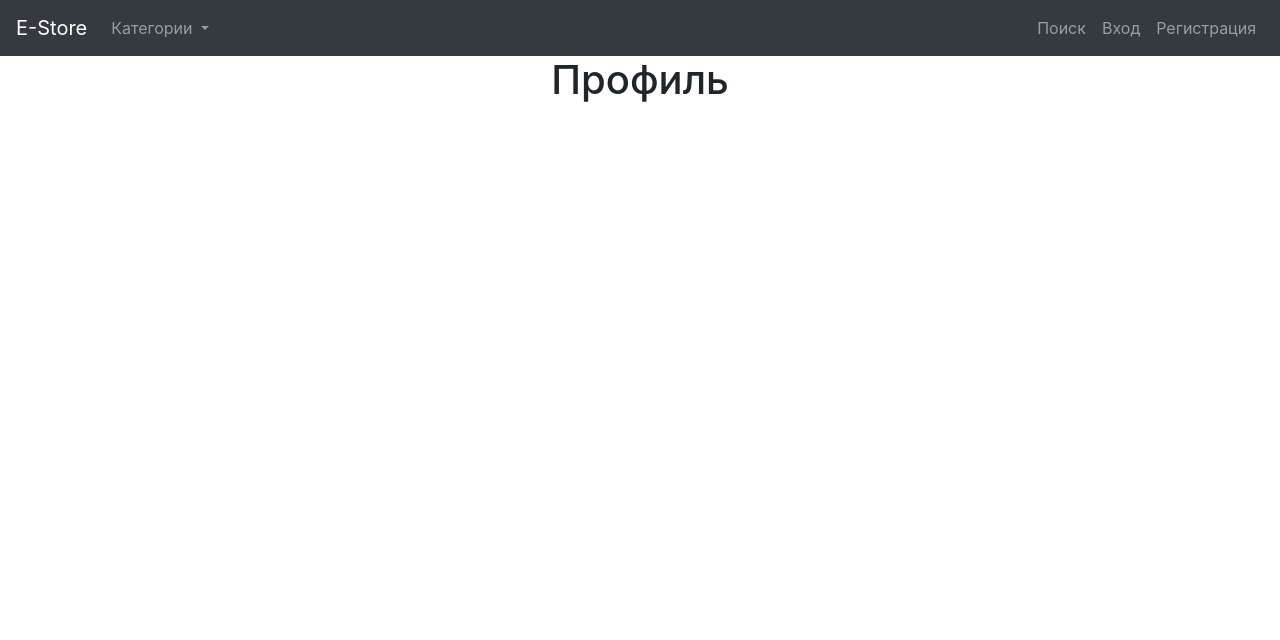
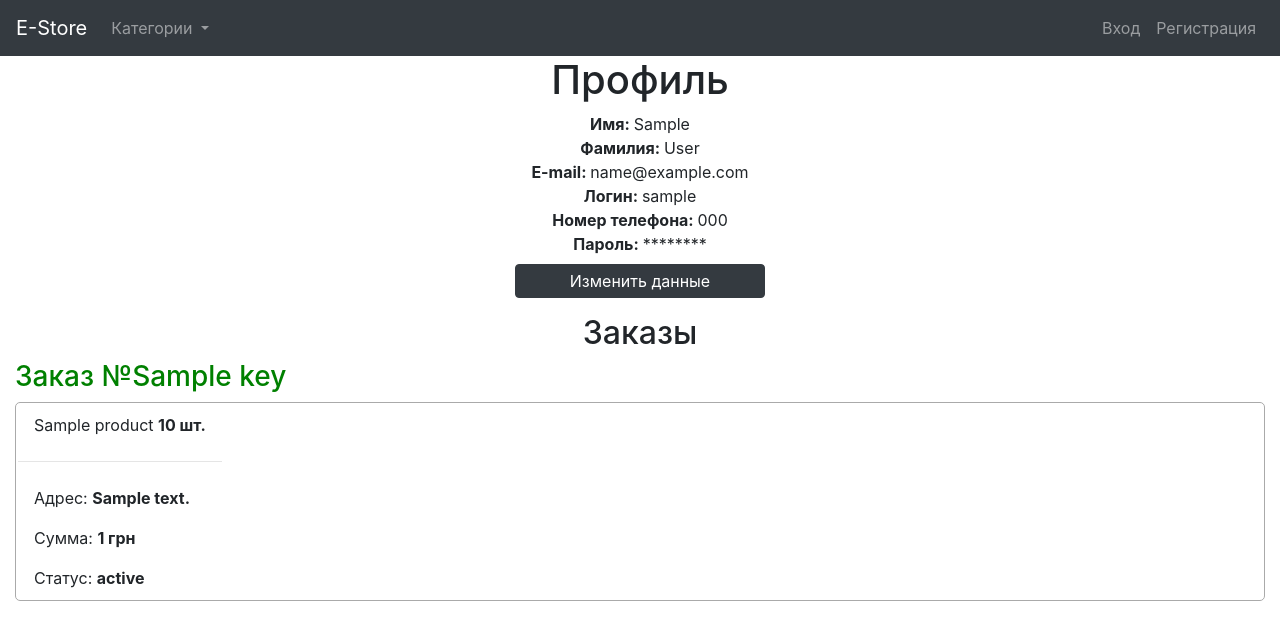
Before and after one commit to SanyaSosedskyi/e_store, a Django app: template accounts/templates/accounts/profile.html in a window 1280 px wide. Shown: the top 640 px of the page. Run offline with Django 3.2, Linux system fonts and the light colour scheme; the template is opened without the code that fills it: most values are stand-ins (such as "Sample title", 1, 10 or a date in 2020); some libraries are stand-ins or nearby versions.

Commit message:
Added profile, basket and others

```diff
--- a/accounts/models.py
+++ b/accounts/models.py
@@ -10,7 +10,7 @@ class UserProfileInfo(models.Model):
                                  regex=r'^((8|\+7)[\- ]?)?(\(?\d{3}\)?[\- ]?)?[\d\- ]{7,10}$')])
 
     def __str__(self):
-        return 'id_' + str(self.user.id) + ' ' + self.user.first_name + ' ' + self.user.last_name
+        return 'id' + str(self.user.id) + ' ' + self.user.first_name + ' ' + self.user.last_name
 
     class Meta:
         verbose_name = 'Пользователь'
--- a/accounts/templates/accounts/profile.html
+++ b/accounts/templates/accounts/profile.html
@@ -3,8 +3,89 @@
 {% block content %}
 
     <div class="container-fluid">
-        <h1 style="text-align: center">Профиль</h1>
-        <div style="text-align: center"></div>
+        <h1 class="text-center">Профиль</h1>
+        <div id="profile-show-block"  class="text-center">
+            <ul class="list-unstyled">
+                <li>
+                    <strong>Имя: </strong>{{ user_profile_info.user.first_name }}
+                </li>
+                <li>
+                    <strong>Фамилия: </strong>{{ user_profile_info.user.last_name }}
+                </li>
+                <li>
+                    <strong>E-mail: </strong>{{ user_profile_info.user.email }}
+                </li>
+                <li>
+                    <strong>Логин: </strong>{{ user_profile_info.user.username }}
+                </li>
+                <li>
+                    <strong>Номер телефона: </strong>{{ user_profile_info.phone }}
+                </li>
+                <li>
+                    <strong>Пароль: </strong> ********
+                </li>
+                <li>
+                    <button class="btn btn-block btn-dark mt-2 p-1" onclick="changeProfile()">Изменить данные</button>
+                </li>
+            </ul>
+        </div>
+        <div id="profile-change-block" style="display:none" class="m-auto">
+            <form method="POST">
+                {% csrf_token %}
+                <label for="first-name-field"><strong>Имя</strong></label>
+                <input type="text" id="first-name-field" class="form-control input-block"
+                       value='{{ user_profile_info.user.first_name }}' type="text" name="first_name" required>
+                <label for="last-name-field"><strong>Фамилия</strong></label>
+                <input type="text" id="last-name-field" class="form-control input-block"
+                       value='{{ user_profile_info.user.last_name }}' type="text" name="last_name" required>
+                <label for="username-field"><strong>Логин</strong></label>
+                <input type="text" id="username-field" class="form-control input-block"
+                       value='{{ user_profile_info.user.username }}' type="text" name="username" required>
+                <label for="email-field"><strong>E-mail</strong></label>
+                <input type="email" id="email-field" class="form-control input-block"
+                       value='{{ user_profile_info.user.email }}' type="text" name="email" required>
+                <label for="phone-field"><strong>Номер телефона</strong></label>
+                <input type="text" id="phone-field" class="form-control input-block"
+                       value='{{ user_profile_info.phone }}' type="text" name="phone" required>
+                <label for="password-field"><strong>Пароль</strong></label>
+                <input type="password" id="password-field" class="form-control input-block mb-1"
+                       placeholder="Введите старый или новый пароль" type="text" name="password" required>
+                <input type="submit" class="btn btn-dark p-1 btn-block" onclick="showProfile()" value="Сохранить">
+            </form>
+        </div>
     </div>
+    <script>
+        function changeProfile(){
+            let profileChangeBlock = document.getElementById('profile-change-block');
+            let profileShowBlock = document.getElementById('profile-show-block');
+            profileChangeBlock.style.display = 'block';
+            profileShowBlock.style.display = 'none';
+        }
 
+        function showProfile(){
+            let profileChangeBlock = document.getElementById('profile-change-block');
+            let profileShowBlock = document.getElementById('profile-show-block');
+            profileChangeBlock.style.display = 'none';
+            profileShowBlock.style.display = 'block';
+        }
+    </script>
+    <h2 class="text-center mb-2">Заказы</h2>
+    <div class="container-fluid">
+        {% for key, value in orders.items %}
+            <h3 style="color:green">Заказ №{{ key }}</h3>
+            <div class="order-item d-flex mb-3">
+                <div class="order-item-info">
+                    <ul class="p-0 m-0">
+                        {% for item in value.details %}
+                            <li class="nav-link">{{ item.product.title}} <strong>{{ item.amount }} шт.</strong></li>
+                        {% endfor %}
+                        <hr>
+                        <li class="nav-link">Адрес: <strong>{{ value.order.address }} </strong></li>
+                        <li class="nav-link">Сумма: <strong>{{ value.order.total_sum }} грн</strong></li>
+                        <li class="nav-link">Статус: <strong>{{ value.order.get_status_display }}</strong></li>
+                    </ul>
+                </div>
+            </div>
+        {% endfor %}
+    </div>
 {% endblock %}
--- a/accounts/urls.py
+++ b/accounts/urls.py
@@ -7,5 +7,6 @@ urlpatterns = [
     path('register/', views.register, name='register'),
     path('login/', LoginView.as_view(template_name='accounts/auth.html',
                                      redirect_authenticated_user='catalog/'), name='login'),
-    path('logout/', LogoutView.as_view(template_name='e_store/catalog.html'), name='logout')
+    path('logout/', LogoutView.as_view(template_name='e_store/catalog.html'), name='logout'),
+    path('profile/', views.show_profile, name='profile')
 ]
--- a/e_store/models.py
+++ b/e_store/models.py
@@ -89,7 +89,7 @@ class Order(models.Model):
         ordering = ['-created_at']
 
     def __str__(self):
-        return self.id
+        return '№' + str(self.id)
 
 
 class OrderDetails(models.Model):
@@ -98,7 +98,8 @@ class OrderDetails(models.Model):
     amount = models.IntegerField(verbose_name='Кол-во единиц товара', validators=[validators.MinValueValidator(1)])
 
     def __str__(self):
-        return self.id
+        return 'Товар ' + str(self.product.id) + ' к заказу №' + str(self.order.id)
 
     class Meta:
         verbose_name = 'Детали заказа'
+        verbose_name_plural = 'Детали заказов'
--- a/e_store/static/css/styles.css
+++ b/e_store/static/css/styles.css
@@ -72,3 +72,29 @@ html, body{
     display:inline;
     width:auto;
 }
+
+#profile-change-block{
+    width:300px;
+}
+
+#profile-show-block button{
+    width:250px;
+    margin:5px auto;
+}
+
+.basket-item{
+    width:250px;
+}
+.basket-order{
+    width:360px;
+}
+
+.order-item{
+    border:1px solid #aaa;
+    border-radius: 5px;
+    padding:2px;
+}
+
+.order-item-image img{
+    height:190px;
+}
--- a/e_store/templates/e_store/layout/base.html
+++ b/e_store/templates/e_store/layout/base.html
@@ -12,6 +12,7 @@
     <script src="https://ajax.googleapis.com/ajax/libs/jquery/3.4.1/jquery.min.js"></script>
     <script src="https://cdnjs.cloudflare.com/ajax/libs/popper.js/1.14.7/umd/popper.min.js"></script>
     <script src="https://maxcdn.bootstrapcdn.com/bootstrap/4.3.1/js/bootstrap.min.js"></script>
+
 </head>
 <body>
     <nav class="navbar navbar-expand-sm bg-dark navbar-dark">
@@ -38,9 +39,6 @@
                     </ul>
             </div>
             <ul class="navbar-nav ml-auto">
-                <li class="nav-item">
-                    <a class="nav-link" href="#">Поиск</a>
-                </li>
                 {% if not request.user.is_authenticated %}
                 <li class="nav-item">
                     <a class="nav-link" href="{% url 'accounts:login' %}">Вход</a>
@@ -50,10 +48,10 @@
                 </li>
                 {% else %}
                     <li class="nav-item">
-                        <a href="#" class="nav-link">Корзина</a>
+                        <a href="{% url 'e_store:basket' %}" class="nav-link">Корзина</a>
                     </li>
                     <li class="nav-item">
-                        <a href="#" class="nav-link">Профиль</a>
+                        <a href="{% url 'accounts:profile' %}" class="nav-link">Профиль</a>
                     </li>
                     <li class="nav-item">
                         <a href="{% url 'accounts:logout' %}" class="nav-link">Выйти</a>
--- a/e_store/templates/e_store/product.html
+++ b/e_store/templates/e_store/product.html
@@ -17,6 +17,7 @@
                     <li class="nav-item">{{ pd }}</li>
                 {% endfor %}
             </ul>
+            <h5 class="ml-3 mt-2">В наличии: {{ current_product.amount }}</h5>
             <h4 class="ml-3 mt-2">Цена: {{ current_product.price }} грн</h4>
         </div>
         <div class="col-sm-4">
@@ -26,11 +27,15 @@
             {% else %}
                 <div style="text-align:center">
                     <form method="POST">
+                        {% csrf_token %}
                         <input type="number" class="form-control mb-2" name="amount" placeholder="Количество">
                         <button type="submit" class="btn btn-primary">Добавить</button>
                     </form>
                 </div>
             {% endif %}
+            {% if error %}
+                <p style="color:red" class="text-center">{{ error }}</p>
+            {% endif %}
         </div>
     </div>
 </div>
--- a/e_store/urls.py
+++ b/e_store/urls.py
@@ -10,5 +10,7 @@ app_name = 'e_store'
 urlpatterns = [
     path('', RedirectView.as_view(url='{}/'.format(str(Category.objects.first().id))), name='catalog_redirect'),
     path('<int:category_id>/', views.catalog, name='catalog'),
-    path('<int:category_id>/<int:product_id>/', views.product, name='product')
+    path('<int:category_id>/<int:product_id>/', views.product, name='product'),
+    path('basket/', views.basket, name='basket'),
+    path('basket/<int:product_id>/', views.delete_from_basket, name='delete_from_basket')
 ]
--- a/store/settings.py
+++ b/store/settings.py
@@ -25,7 +25,7 @@ SECRET_KEY = 'k48d1pwuz01ur_=b6r*yd7!j6r(l%m%p!qd^iq@1do20wj4040'
 # SECURITY WARNING: don't run with debug turned on in production!
 DEBUG = True
 
-ALLOWED_HOSTS = ['192.168.1.13', 'localhost', '127.0.0.1']
+ALLOWED_HOSTS = ['192.168.1.2', 'localhost', '127.0.0.1']
 
 
 # Application definition
--- a/store/urls.py
+++ b/store/urls.py
@@ -18,10 +18,10 @@ from django.conf.urls.static import static
 from django.contrib import admin
 from django.urls import path, include, reverse_lazy
 from django.views.generic import RedirectView
-
+from e_store.models import Category
 urlpatterns = [
     path('admin/', admin.site.urls),
     path('accounts/', include('accounts.urls')),
     path('catalog/', include('e_store.urls')),
-    path('', RedirectView.as_view(url=reverse_lazy('e_store:catalog'), permanent=True)),
+    path('', RedirectView.as_view(url=reverse_lazy('e_store:catalog_redirect'), permanent=True)),
 ] + static(settings.MEDIA_URL, document_root=settings.MEDIA_ROOT)
```
Also changed, not shown: accounts/admin.py (+17 -1 lines), accounts/forms.py (+14 -0 lines), accounts/views.py (+32 -4 lines), e_store/admin.py (+37 -3 lines), e_store/templates/e_store/basket.html (added, +35 -0 lines), e_store/views.py (+78 -3 lines).
